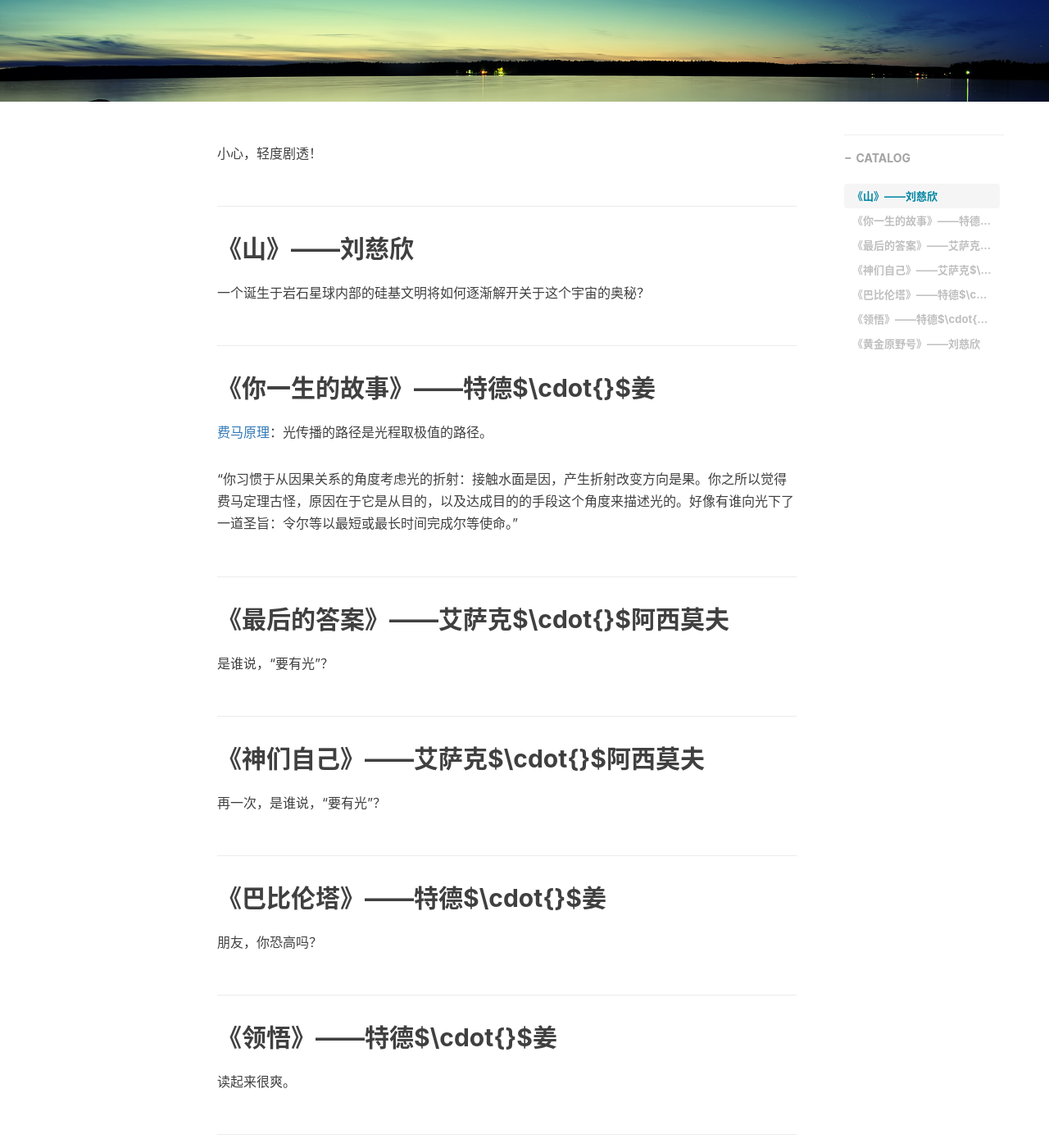
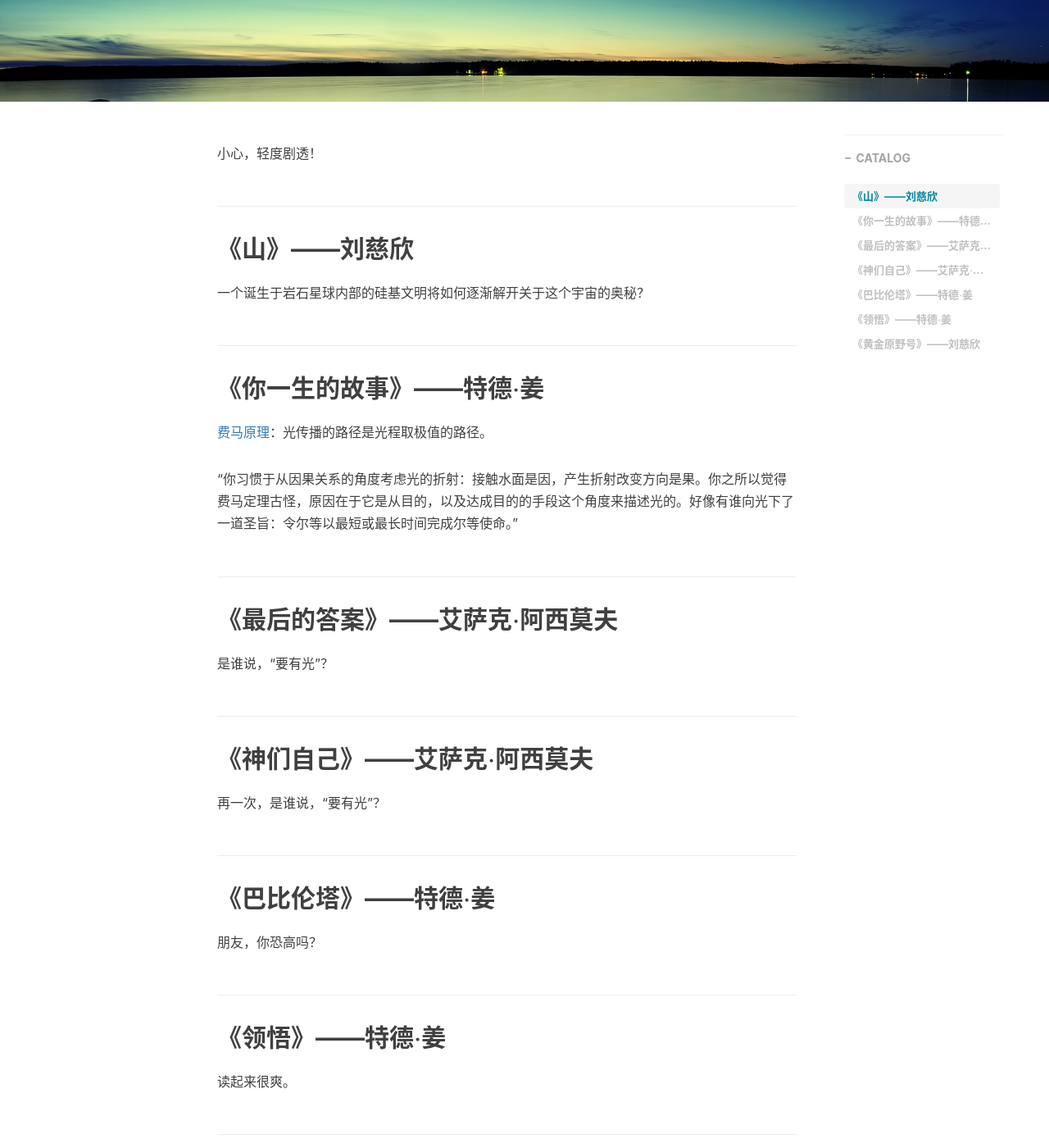
Before and after one commit to shengliangd/shengliangd.github.io, a Jekyll site: the page built from _posts/2022-01-08-interesting-sci-fi.md, in a window 1280 px wide and 1400 px high, scrolled down 333 px. Shown: the whole window at 82% size. Built offline with Jekyll 4.4.1, drawn with Linux system fonts in a browser that asks for light colours; nearby versions of some CDN libraries; formulas are drawn with MathJax 3; comment, search, counter and statistics services are not loaded; part of the change alters nothing that is shown.

```diff
--- a/_layouts/post.html
+++ b/_layouts/post.html
@@ -101,9 +101,7 @@ layout: default
 </article>
 
 <!-- add support for mathjax by voleking-->
-{% if page.mathjax %}
-  {% include mathjax_support.html %}
-{% endif %}
+{% include mathjax_support.html %}
 
 {% if site.netease_comment %}
 <!-- 网易云跟帖JS代码 start -->
```
